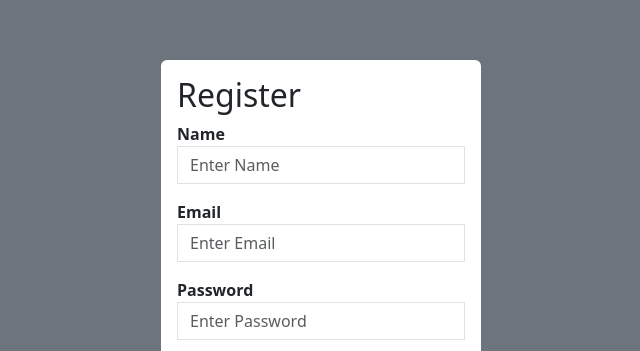
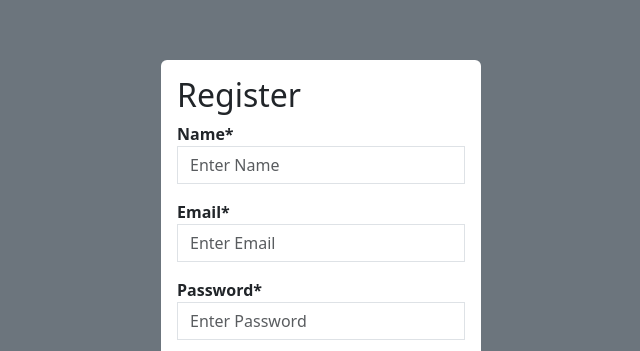
Before and after one commit to brjqn/SWE-Project-1, a React (Vite) app in the folder frontend/: page /register in a window 1280 px wide. Shown: the part 126-477 px from the top of the page, without its empty margins (319-959 px from the left). Built offline with nearby package versions, Linux system fonts and the light colour scheme.

Commit message:
Handling empty signup fields

```diff
--- a/frontend/src/Signup.jsx
+++ b/frontend/src/Signup.jsx
@@ -11,6 +11,13 @@ function Signup () {
 
     const handleSubmit = (e) => {
         e.preventDefault()
+
+        if (!name || !email || !password) {
+            // Show a pop-up if any fields are empty
+            window.alert('All fields are required');
+            return;
+        }
+
         axios.post('http://localhost:5001/register', {name, email, password})
         .then(result => {console.log(result)
         navigate('/login')
@@ -25,7 +32,7 @@ function Signup () {
                 <form onSubmit={handleSubmit}>
                 <div className="mb-3">
                     <label htmlFor="email">
-                        <strong>Name</strong>
+                        <strong>Name*</strong>
                     </label>
                     <input
                         type="text"
@@ -38,7 +45,7 @@ function Signup () {
                 </div>
                 <div className="mb-3">
                     <label htmlFor="email">
-                        <strong>Email</strong>
+                        <strong>Email*</strong>
                     </label>
                     <input
                         type="email"
@@ -51,7 +58,7 @@ function Signup () {
                 </div>
                 <div className="mb-3">
                     <label htmlFor="email">
-                        <strong>Password</strong>
+                        <strong>Password*</strong>
                     </label>
                     <input
                         type="password"
```
